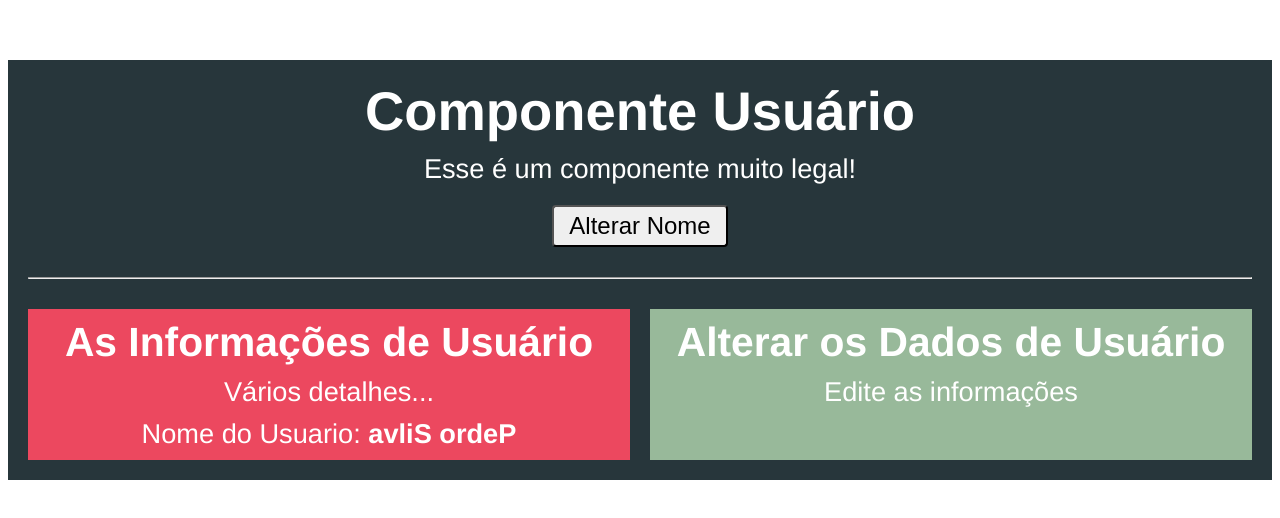
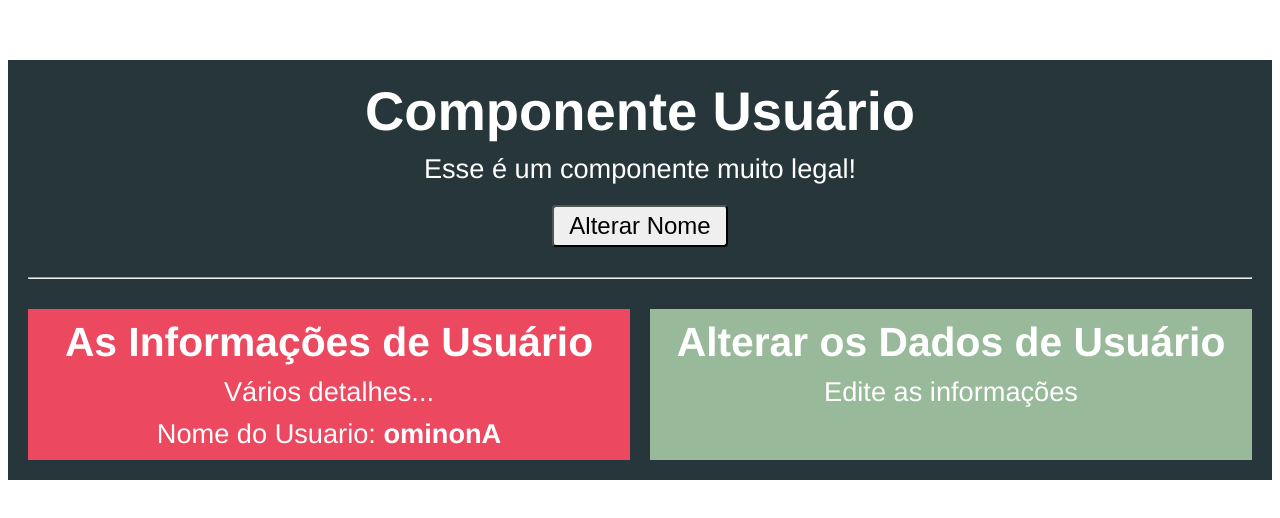
Before and after one commit to hugopedro/Vue, a Vue app in the folder componentes-comunicacao/comunicacao/: page / in a window 1280 px wide. Shown: the top 518 px of the page. Built offline with nearby package versions, Linux system fonts and the light colour scheme.

Commit message:
Valindando Props #01

```diff
--- a/componentes-comunicacao/comunicacao/src/components/Usuario.vue
+++ b/componentes-comunicacao/comunicacao/src/components/Usuario.vue
@@ -5,7 +5,8 @@
         <button @click="alterarNome">Alterar Nome</button>
         <hr>
         <div class="componentes"> <!--binda o valor definido como nome -->
-            <app-usuario-info :nome="nome"/>
+        <!--o nome tem que ser do tipo definido, se for mudar de tipo vai dar erro -->
+            <app-usuario-info />
             <app-usuario-editar />
         </div>
     </div>
--- a/componentes-comunicacao/comunicacao/src/components/UsuarioInfo.vue
+++ b/componentes-comunicacao/comunicacao/src/components/UsuarioInfo.vue
@@ -13,7 +13,15 @@ export default {
     * entao o {{ nome }} da linha 5 vai vir apartir da propiedade nome abaixo e passa-se a propiedade
     * no momento que cria a Tag de um componente, no caso no Usuario.Vue linha 8
     * A comunicação do componente pai e do componente filho é por causa das propiedades props */
-    props: ['nome'],
+    props: {
+        nome: {
+            type: String, //o nome do tipo tem que ser em letra maiuscula
+            default: 'Anonimo' //se nao haver nada (no usuario linha 8 :nome etc...)o padrão é Anonimo
+            //required: true // Exige que string é requerido
+        }
+        // ao definir o tipo garante que a mensagem de erro fale que um tipo errado foi passado por parametro
+        // Exemplo: (Usuario.vue linha 9)
+    },
     methods: {
         inverterNome() {
             return this.nome.split('').reverse().join('')
```
